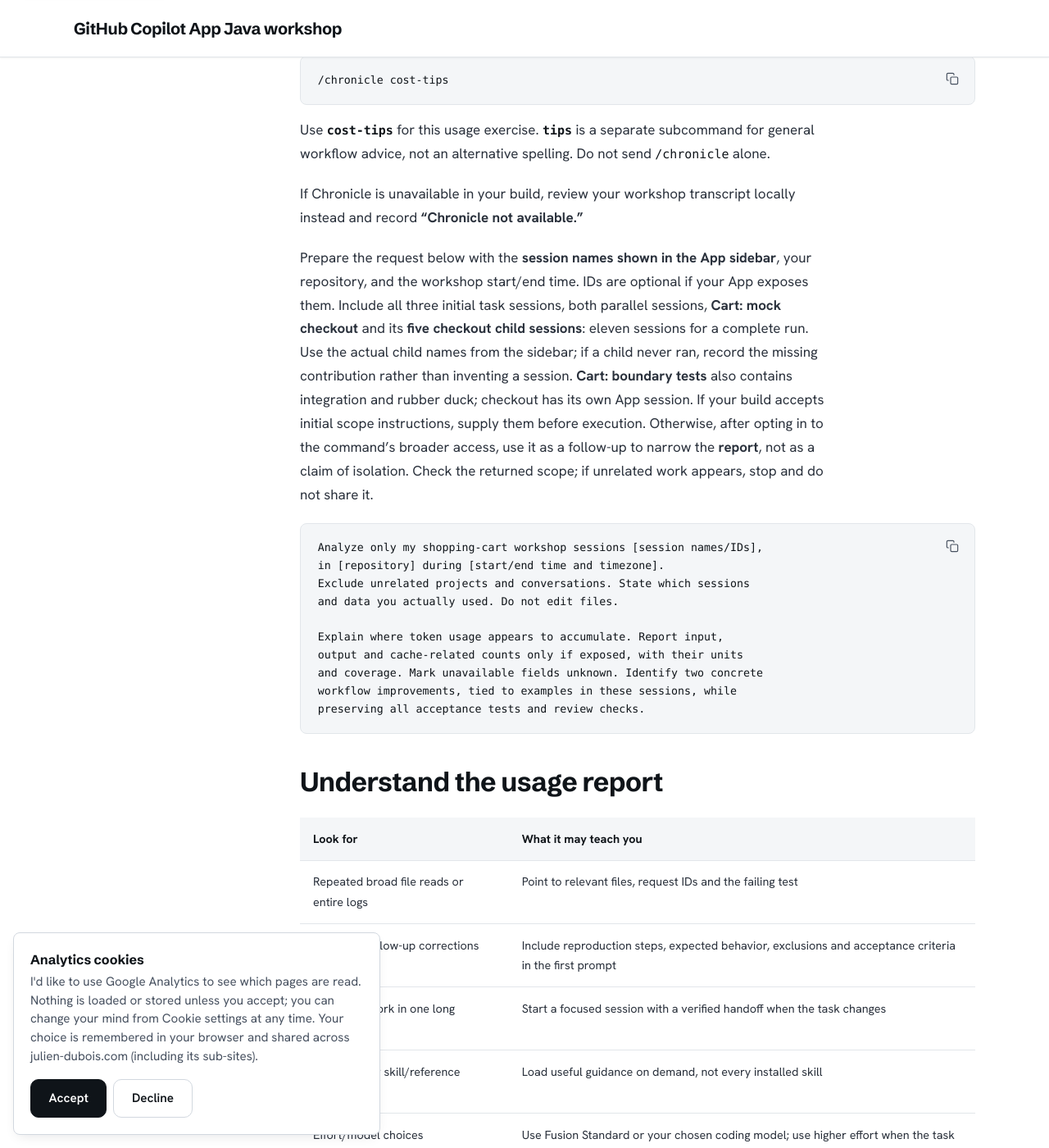
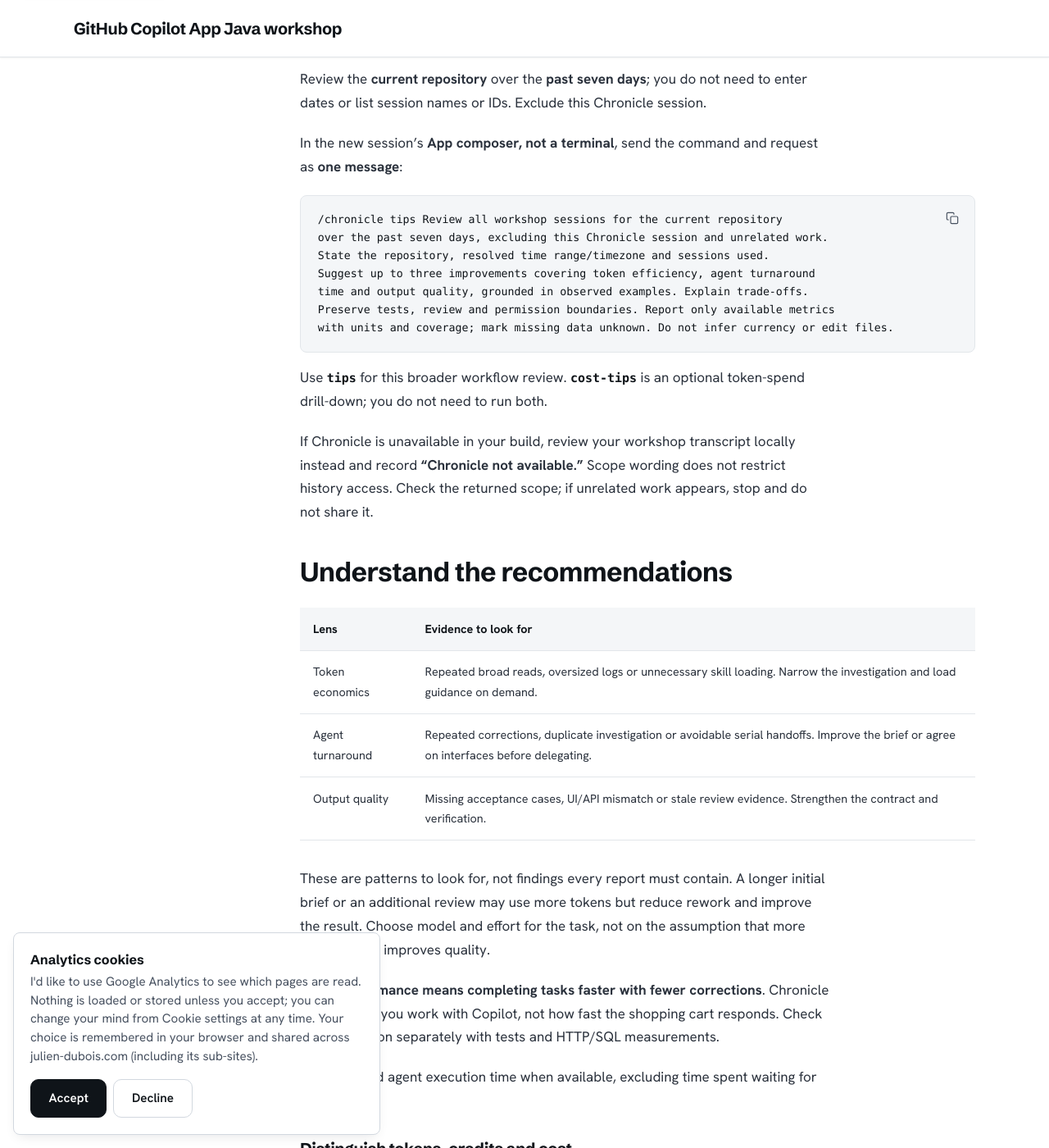
Before and after one commit to jdubois/copilot-shopping-cart-workshop, a Jekyll site: the page built from workshop/tokens.md, in a window 1280 px wide and 1400 px high, scrolled down 2001 px. Shown: the whole window at 82% size. Built offline with Jekyll 4.4.1, drawn with Linux system fonts in a browser that asks for light colours; some of the changed text lies outside the part shown.

Commit message:
Refocus Chronicle workshop on actionable workflow tips
Co-authored-by: Copilot App <223556219+Copilot@users.noreply.github.com>

````diff
--- a/workshop/tokens.md
+++ b/workshop/tokens.md
@@ -1,7 +1,7 @@
 ---
 layout: default
 title: Improve usage with Chronicle
-description: "Review token usage in your workshop sessions and choose one change to your prompts or workflow."
+description: "Review token efficiency, agent turnaround and output quality, then choose one evidence-backed workflow change."
 permalink: /tokens/
 workshop: true
 next: finish
@@ -10,21 +10,23 @@ next_title: Review and hand off
 
 ## What you will learn
 
-Use Chronicle in Copilot App to understand reported token usage and costs,
-check history privacy and choose one practical workflow improvement.
+Review workshop history with Chronicle while respecting privacy. Balance token
+usage, task completion time and result quality, then choose one evidence-backed
+workflow improvement without weakening tests or review.
 
 ## Review your workshop sessions
 
 You have fixed a bug, generated a feature, polished the UI, investigated a query
 problem, coordinated parallel work, requested a critique and delegated checkout
-implementation. Instead of memorizing token prices, use **Chronicle
-in GitHub Copilot App** to examine those sessions and their integration.
+implementation. Use **Chronicle in GitHub Copilot App** to find patterns across
+those sessions: what helped, what caused rework and what you could improve.
 
-**Goal:** reduce unnecessary token usage without relaxing tests or code review.
+**Goal:** balance token economics, turnaround time and quality, not simply use
+fewer tokens. Preserve tests, review and permission boundaries.
 
 <figure>
-  <a href="{{ site.baseurl }}/assets/illustration-chronicle-history-insights.svg" target="_blank"><img src="{{ site.baseurl }}/assets/illustration-chronicle-history-insights.svg" alt="Chronicle analyzes Copilot session history to summarize and search past work, explain reported usage patterns, provide workflow tips and suggest project-instruction improvements. This chapter focuses on usage insights." width="1440" height="880" loading="lazy"></a>
-  <figcaption>Chronicle turns session history into insights. Here, use its cost tips to understand your workshop workflow.</figcaption>
+  <a href="{{ site.baseurl }}/assets/illustration-chronicle-history-insights.svg" target="_blank"><img src="{{ site.baseurl }}/assets/illustration-chronicle-history-insights.svg" alt="Chronicle analyzes Copilot session history to summarize and search past work, explain reported usage patterns, provide workflow tips and suggest project-instruction improvements. This chapter focuses on token efficiency, agent turnaround and output quality." width="1440" height="880" loading="lazy"></a>
+  <figcaption>Use workflow tips to balance token efficiency, turnaround time and quality.</figcaption>
 </figure>
 
 ## Decide before analyzing history
@@ -44,63 +46,55 @@ on a classroom screen.
 
 ## Open Chronicle if you opted in
 
-Stay in **Cart: mock checkout**. You do not need a new session or worktree:
-Chronicle can review all eleven workshop sessions from here.
+Create a **new App session** in your workshop repository and name it
+**Cart: Chronicle**. The App creates a new worktree, but this read-only analysis
+does not use it. Leave **Cart: mock checkout** and its verified worktree unchanged;
+no app restart is needed. A fresh session does not restrict history access.
 
-After the privacy decision above, type this in this session's
-**App composer, not a terminal**:
+Review the **current repository** over the **past seven days**;
+you do not need to enter dates or list session names or IDs.
+Exclude this Chronicle session.
+
+In the new session's **App composer, not a terminal**, send the command and
+request as **one message**:
 
 ```copilot
-/chronicle cost-tips
+/chronicle tips Review all workshop sessions for the current repository
+over the past seven days, excluding this Chronicle session and unrelated work.
+State the repository, resolved time range/timezone and sessions used.
+Suggest up to three improvements covering token efficiency, agent turnaround
+time and output quality, grounded in observed examples. Explain trade-offs.
+Preserve tests, review and permission boundaries. Report only available metrics
+with units and coverage; mark missing data unknown. Do not infer currency or edit files.
 ```
 
-Use **`cost-tips`** for this usage exercise. **`tips`** is a separate subcommand
-for general workflow advice, not an alternative spelling.
-Do not send `/chronicle` alone.
+Use **`tips`** for this broader workflow review. **`cost-tips`** is an optional
+token-spend drill-down; you do not need to run both.
 
 If Chronicle is unavailable in your build, review your workshop transcript
 locally instead and record **"Chronicle not available."**
+Scope wording does not restrict history access. Check the returned scope;
+if unrelated work appears, stop and do not share it.
 
-Prepare the request below with the **session names shown in the App sidebar**,
-your repository, and the workshop start/end time. IDs are optional if your App
-exposes them. Include all three initial task sessions, both parallel sessions,
-**Cart: mock checkout** and its **five checkout child sessions**: eleven sessions
-for a complete run. Use the actual child names from the sidebar; if a child never
-ran, record the missing contribution rather than inventing a session.
-**Cart: boundary tests** also contains integration and rubber duck;
-checkout has its own App session.
-If your build accepts initial scope instructions, supply them
-before execution. Otherwise, after opting in to the command's broader access,
-use it as a follow-up to narrow the **report**, not as a claim of isolation.
-Check the returned scope; if unrelated work appears, stop and do not share it.
+## Understand the recommendations
 
-```copilot
-Analyze only my shopping-cart workshop sessions [session names/IDs],
-in [repository] during [start/end time and timezone].
-Exclude unrelated projects and conversations. State which sessions
-and data you actually used. Do not edit files.
+| Lens | Evidence to look for |
+|---|---|
+| Token economics | Repeated broad reads, oversized logs or unnecessary skill loading. Narrow the investigation and load guidance on demand. |
+| Agent turnaround | Repeated corrections, duplicate investigation or avoidable serial handoffs. Improve the brief or agree on interfaces before delegating. |
+| Output quality | Missing acceptance cases, UI/API mismatch or stale review evidence. Strengthen the contract and verification. |
 
-Explain where token usage appears to accumulate. Report input,
-output and cache-related counts only if exposed, with their units
-and coverage. Mark unavailable fields unknown. Identify two concrete
-workflow improvements, tied to examples in these sessions, while
-preserving all acceptance tests and review checks.
-```
+These are patterns to look for, not findings every report must contain.
+A longer initial brief or an additional review may use more tokens but reduce
+rework and improve the result. Choose model and effort for the task, not on the
+assumption that more effort always improves quality.
 
-## Understand the usage report
+Here, **performance means completing tasks faster with fewer corrections**.
+Chronicle reviews how you work with Copilot, not how fast the shopping cart
+responds. Check the application separately with tests and HTTP/SQL measurements.
 
-| Look for | What it may teach you |
-|---|---|
-| Repeated broad file reads or entire logs | Point to relevant files, request IDs and the failing test |
-| Repeated follow-up corrections | Include reproduction steps, expected behavior, exclusions and acceptance criteria in the first prompt |
-| Unrelated work in one long session | Start a focused session with a verified handoff when the task changes |
-| Unnecessary skill/reference loading | Load useful guidance on demand, not every installed skill |
-| Effort/model choices | Use Fusion Standard or your chosen coding model; use higher effort when the task needs it |
-
-Look for these patterns in the report; they will not appear in every workflow.
-A short prompt can cause an expensive search; a longer, precise prompt can
-prevent several retries. Use the sessions you already have rather than running
-an intentionally inefficient prompt for comparison.
+Use recorded agent execution time when available, excluding time spent waiting
+for human input.
 
 ### Distinguish tokens, credits and cost
 
@@ -124,9 +118,11 @@ On the [worksheet]({{ site.baseurl }}/worksheet/), record:
 For example, replace “fix the cart” with the reproduction, relevant endpoint,
 acceptance criteria and exact regression command.
 
-Use that improved brief for the final review. Keep the same tests and evidence
-requirements. Different tasks are not a controlled cost comparison, so do not
-treat their usage differences as proof of savings.
+Choose one recommendation and record the expected token, time or quality
+benefit and its trade-off. Use that improved brief for the final review, keeping
+the same tests and evidence requirements. Different tasks are not controlled
+comparisons; usage or timing differences do not prove an improvement.
+For this exercise, use existing sessions rather than creating extra comparison runs.
 
 If history is not available yet, use the actual workshop transcript to identify
 a repeated read or unclear prompt and mark Chronicle “not observed.”
@@ -141,13 +137,13 @@ If you explicitly choose to apply it, use a new follow-up feature branch.
 That change needs its own review, publishing/merge approval, PR and verification.
 For local recovery, preserve the checked result and create a normal branch before
 any separately approved edits.
-Describe expected savings as a prediction until you measure them.
+Describe expected benefits as predictions until you measure them. Session-history
+advice is not a performance benchmark or proof of code quality.
 
 Continue with the [final review and handoff]({{ site.baseurl }}/finish/).
 
 ## What you have learned
 
-- Decide whether Chronicle's history access is appropriate before running an analysis, or review the workshop transcript without it.
-- Read token, cache, credit and cost fields with their reported units and coverage, keeping unavailable data separate from zero usage.
-- Connect a usage pattern to a specific session and improve the next prompt or project instruction without weakening acceptance criteria.
-- Distinguish a suggested saving from a measured result; a different task's lower usage does not prove that the change saved tokens.
+- Review workshop history with Chronicle or a local transcript, respecting privacy.
+- Balance token usage, task completion time and result quality rather than assuming fewer tokens means better work.
+- Choose one improvement supported by session examples: refine a prompt or propose a repository instruction, keeping tests and review unchanged.
````
Also changed, not shown: workshop/facilitator.md (+4 -2 lines), workshop/finish.md (+5 -4 lines), workshop/index.md (+1 -1 lines), workshop/prompts.md (+12 -7 lines), workshop/worksheet.md (+4 -2 lines), 1 other file.
